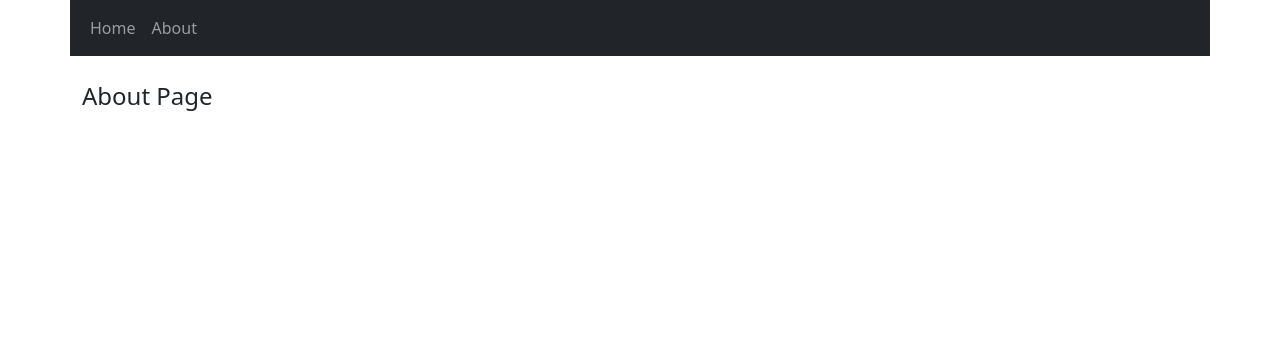
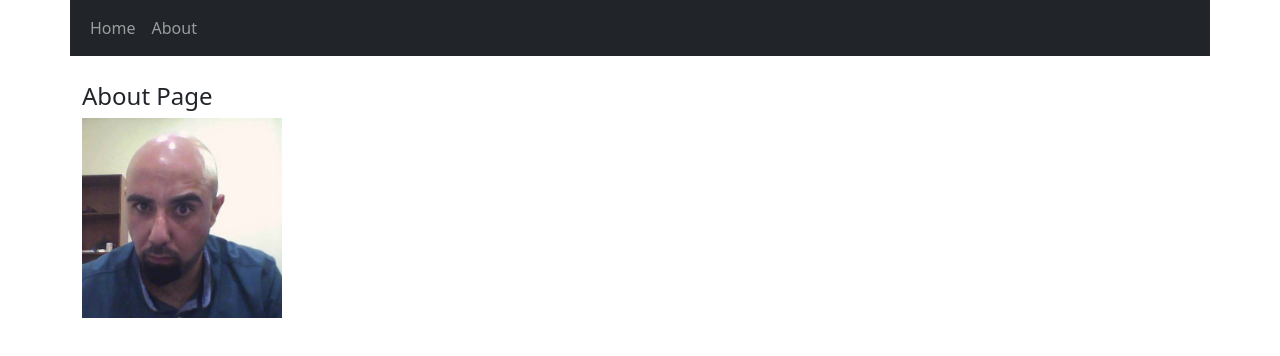
Before and after one commit to nayeftechno/my-next-app, a Next.js app: page /about in a window 1280 px wide. Shown: the top 356 px of the page. Built offline with nearby package versions, Linux system fonts and the light colour scheme.

Commit message:
Add Image

```diff
--- a/pages/about.tsx
+++ b/pages/about.tsx
@@ -1,4 +1,5 @@
 import type { NextPage } from "next";
+import Image from "next/image";
 import RenderHead from "../src/components/RenderHead";
 const AboutPage: NextPage = () => {
   return (
@@ -7,6 +8,7 @@ const AboutPage: NextPage = () => {
       <div className="row">
         <div className="col-md-12">
           <h4>About Page</h4>
+          <Image src="/me.jpg" width={200} height={200} alt="me.jpg" />
         </div>
       </div>
     </>
```
Also changed, not shown: public/me.jpg (added).
